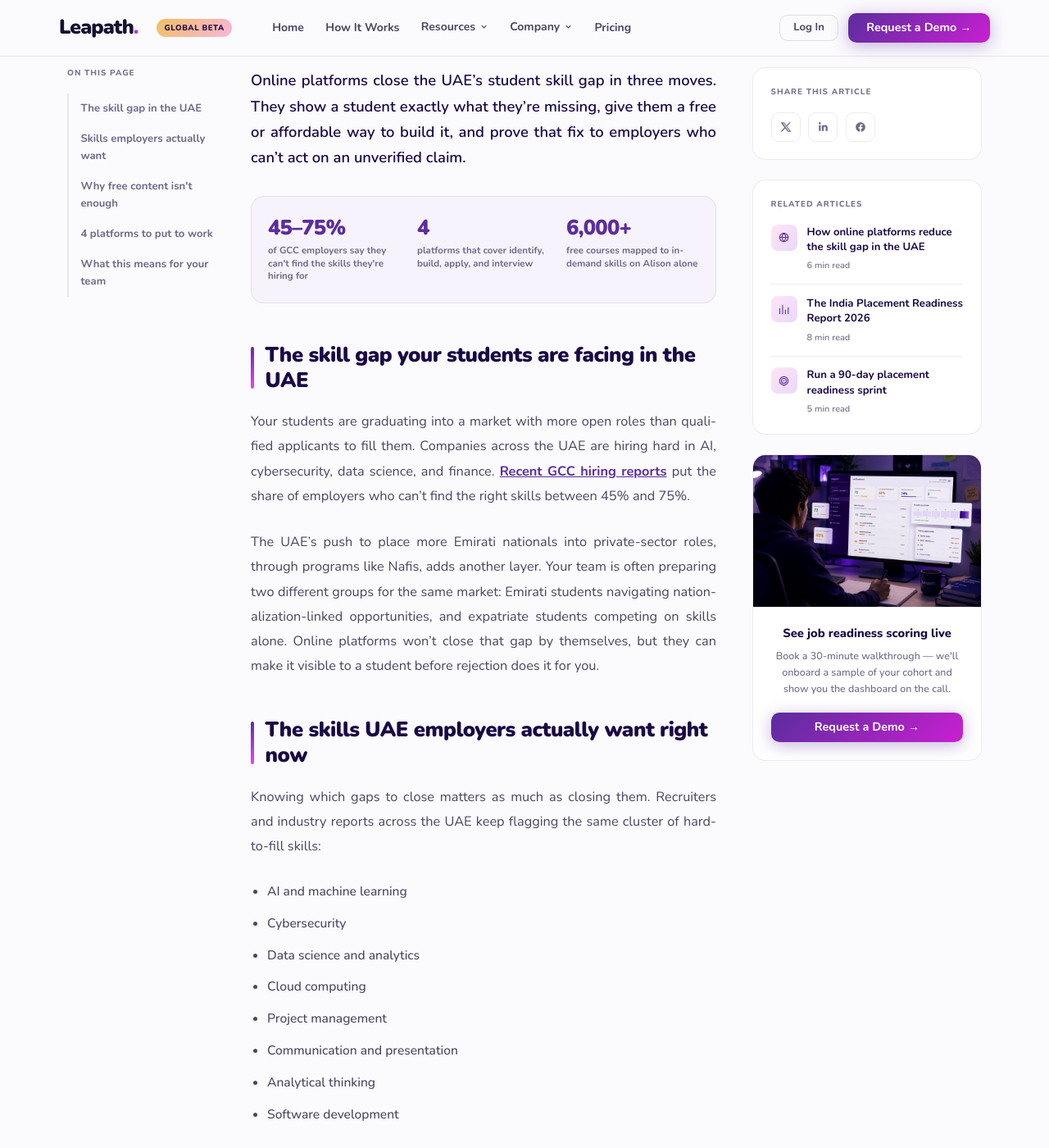
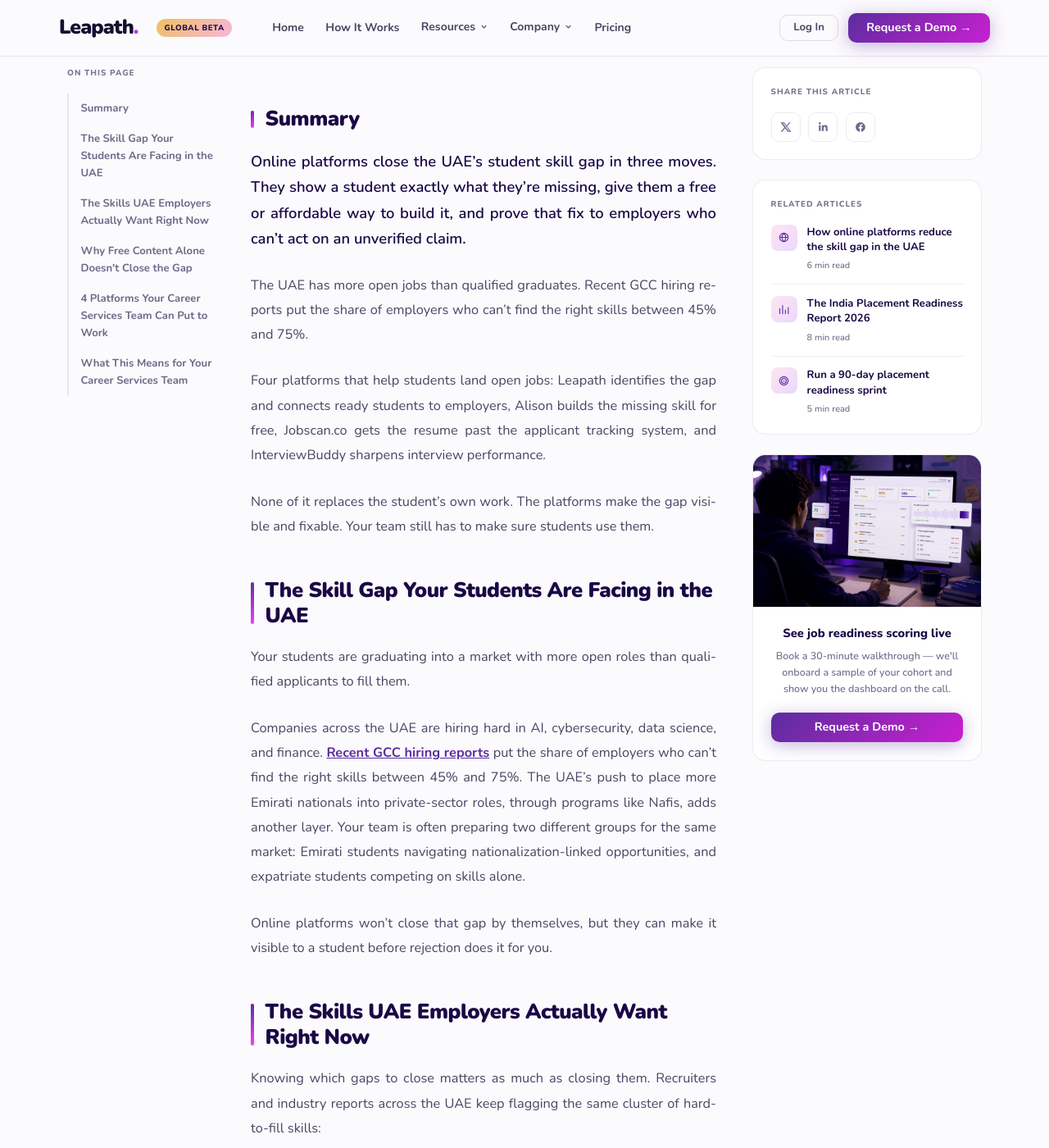
Before and after one commit to Leapath/leapath-website, a Jekyll site: the page built from _data/_v2_blog/how-can-online-platforms-help-reduce-skill-gap-uae.md, in a window 1280 px wide and 1400 px high, scrolled down 705 px. Shown: the whole window at 82% size. Built offline with Jekyll 4.4.1, drawn with Linux system fonts in a browser that asks for light colours; some of the changed text lies outside the part shown.

Commit message:
Match UAE online-platforms blog post verbatim to its source doc
Restores the doc's Summary section, exact heading text/casing, and
paragraph breaks; removes the invented stats callout; fixes alt text
and a couple of reworded sentences back to the doc's wording.

```diff
--- a/_data/_v2_blog/how-can-online-platforms-help-reduce-skill-gap-uae.md
+++ b/_data/_v2_blog/how-can-online-platforms-help-reduce-skill-gap-uae.md
@@ -7,8 +7,8 @@ description: "Online platforms help UAE students close skill gaps by identifying
 og_image: "/assets/v2/images/blogs/how-can-online-platforms-help-reduce-skill-gap-uae/hero.jpg"
 category: guide
 eyebrow: "Guide"
-h1: "How can online platforms help reduce the skill gap among students in the UAE?"
-sub: "The UAE has more open jobs than qualified graduates. Here's how four online platforms show students what they're missing, help them build it, and prove it to employers who can't act on an unverified claim."
+h1: "How Can Online Platforms Help Reduce the Skill Gap Among Students in the UAE?"
+sub: "Online platforms close the UAE's student skill gap in three moves. They show a student exactly what they're missing, give them a free or affordable way to build it, and prove that fix to employers who can't act on an unverified claim."
 author: "Leapath Team"
 author_role: "Leapath Team"
 read_time: "9 min read"
@@ -17,11 +17,12 @@ blog_img_class: bc__img--2
 blog_img_icon: ic-globe
 mono: "LP"
 toc:
-  - {anchor: gap, label: "The skill gap in the UAE"}
-  - {anchor: skills, label: "Skills employers actually want"}
-  - {anchor: free-content, label: "Why free content isn't enough"}
-  - {anchor: platforms, label: "4 platforms to put to work"}
-  - {anchor: takeaway, label: "What this means for your team"}
+  - {anchor: summary, label: "Summary"}
+  - {anchor: gap, label: "The Skill Gap Your Students Are Facing in the UAE"}
+  - {anchor: skills, label: "The Skills UAE Employers Actually Want Right Now"}
+  - {anchor: free-content, label: "Why Free Content Alone Doesn't Close the Gap"}
+  - {anchor: platforms, label: "4 Platforms Your Career Services Team Can Put to Work"}
+  - {anchor: takeaway, label: "What This Means for Your Career Services Team"}
 related:
   - {url: /blog/uae-skill-gap-online-platforms/, icon: ic-globe, title: "How online platforms reduce the skill gap in the UAE", meta: "6 min read"}
   - {url: /blog/india-placement-readiness-report-2026/, icon: ic-bar-chart, title: "The India Placement Readiness Report 2026", meta: "8 min read"}
@@ -40,22 +41,27 @@ related_grid:
   - {url: /blog/india-placement-readiness-report-2026/, img: /assets/v2/images/blogs/india-placement-readiness-report-2026/research-report.jpg, tag: "Research", title: "The India Placement Readiness Report 2026", meta: "8 min read"}
   - {url: /case-studies/psg-tech-case-study/, img: /assets/v2/images/case-studies/psg-tech-case-study/psg-tech.jpg, tag: "Case Study", title: "How PSG Tech improved placement rate by 34% in a single season", meta: "6 min read"}
 ---
+## Summary
+{: #summary}
+
 Online platforms close the UAE's student skill gap in three moves. They show a student exactly what they're missing, give them a free or affordable way to build it, and prove that fix to employers who can't act on an unverified claim.
 
-<div class="bp__stats">
-  <div><div class="bp__stat-n">45–75%</div><div class="bp__stat-l">of GCC employers say they can't find the skills they're hiring for</div></div>
-  <div><div class="bp__stat-n">4</div><div class="bp__stat-l">platforms that cover identify, build, apply, and interview</div></div>
-  <div><div class="bp__stat-n">6,000+</div><div class="bp__stat-l">free courses mapped to in-demand skills on Alison alone</div></div>
-</div>
+The UAE has more open jobs than qualified graduates. Recent GCC hiring reports put the share of employers who can't find the right skills between 45% and 75%.
 
-## The skill gap your students are facing in the UAE
+Four platforms that help students land open jobs: Leapath identifies the gap and connects ready students to employers, Alison builds the missing skill for free, Jobscan.co gets the resume past the applicant tracking system, and InterviewBuddy sharpens interview performance.
+
+None of it replaces the student's own work. The platforms make the gap visible and fixable. Your team still has to make sure students use them.
+
+## The Skill Gap Your Students Are Facing in the UAE
 {: #gap}
 
-Your students are graduating into a market with more open roles than qualified applicants to fill them. Companies across the UAE are hiring hard in AI, cybersecurity, data science, and finance. [Recent GCC hiring reports](https://www.saviorhire.com/post/uae-tech-hiring-trends){:target="_blank" rel="noopener"} put the share of employers who can't find the right skills between 45% and 75%.
+Your students are graduating into a market with more open roles than qualified applicants to fill them.
 
-The UAE's push to place more Emirati nationals into private-sector roles, through programs like Nafis, adds another layer. Your team is often preparing two different groups for the same market: Emirati students navigating nationalization-linked opportunities, and expatriate students competing on skills alone. Online platforms won't close that gap by themselves, but they can make it visible to a student before rejection does it for you.
+Companies across the UAE are hiring hard in AI, cybersecurity, data science, and finance. [Recent GCC hiring reports](https://www.saviorhire.com/post/uae-tech-hiring-trends){:target="_blank" rel="noopener"} put the share of employers who can't find the right skills between 45% and 75%. The UAE's push to place more Emirati nationals into private-sector roles, through programs like Nafis, adds another layer. Your team is often preparing two different groups for the same market: Emirati students navigating nationalization-linked opportunities, and expatriate students competing on skills alone.
 
-## The skills UAE employers actually want right now
+Online platforms won't close that gap by themselves, but they can make it visible to a student before rejection does it for you.
+
+## The Skills UAE Employers Actually Want Right Now
 {: #skills}
 
 Knowing which gaps to close matters as much as closing them. Recruiters and industry reports across the UAE keep flagging the same cluster of hard-to-fill skills:
@@ -92,14 +104,16 @@ These four platforms cover four different stages of the same journey. One shows
 | 3. Fix the application | Jobscan.co | Scans a resume against a specific job description and shows exactly what's getting it filtered out by the employer's applicant tracking system | Free tier with limited scans per month, paid plans for unlimited use |
 | 4. Practice the interview | InterviewBuddy | Live, one-on-one mock interviews with industry experts, plus AI-scored practice rounds on delivery and confidence | Pay-per-session, with expert-led sessions starting around $24 |
 
-![Bridging the skill gaps in UAE students through online platforms](/assets/v2/images/blogs/how-can-online-platforms-help-reduce-skill-gap-uae/skill-gap-bridging-diagram.jpg){:loading="lazy"}
+![Bridging the Skill gaps in UAE students through Online platforms](/assets/v2/images/blogs/how-can-online-platforms-help-reduce-skill-gap-uae/skill-gap-bridging-diagram.jpg){:loading="lazy"}
 
-## Leapath: show students exactly where they stand
+### Leapath: Show Students Exactly Where They Stand
 {: #leapath}
 
 ![Leapath Hero Section](/assets/v2/images/blogs/how-can-online-platforms-help-reduce-skill-gap-uae/leapath-platform.jpg){:loading="lazy"}
 
-Leapath exists to close the gap between where a student stands today and what employers want. It starts with visibility. Every student gets a job readiness score out of 100, built from custom assessments rather than resumes or anything self-reported. Here's what a student gets on the platform:
+Leapath exists to close the gap between where a student stands today and what employers want. It starts with visibility. Every student gets a job readiness score out of 100, built from custom assessments rather than resumes or anything self-reported.
+
+Here's what a student gets on the platform:
 
 - A readiness score out of 100, with separate scores for technical ability, communication, and problem solving, so a student knows which area needs the most work
 - A clear view of the skills holding them back against the exact skills employers want for their target job roles
@@ -107,14 +121,18 @@ Leapath exists to close the gap between where a student stands today and what em
 - Curated courses mapped to each student's specific skill gaps, tied to a short-term and long-term plan
 - A shareable public profile showing readiness scores and verified skills, so a student can see who's viewed their profile and which employers have shortlisted them
 
-Once a student is ready, Leapath connects them directly with employers hiring for the exact roles they're targeting. Career Services teams run this system, but it's built around the student's readiness, not the team's workflow. Pricing is custom, based on the size and needs of the institution. If you want to see what this would look like for your own students, Leapath offers a [free consultation](/contact/).
+Once a student is ready, Leapath connects them directly with employers hiring for the exact roles they're targeting. Career Services teams run this system, but it's built around the student's readiness, not the team's workflow. Pricing is custom, based on the size and needs of the institution.
 
-## Alison: give students a free way to close the gap
+If you want to see what this would look like for your own students, Leapath offers a [free consultation](/contact/).
+
+### Alison: Give Students a Free Way to Close the Skill
 {: #alison}
 
 ![Alison Hero Section](/assets/v2/images/blogs/how-can-online-platforms-help-reduce-skill-gap-uae/alison-platform.jpg){:loading="lazy"}
 
-[Alison](https://alison.com/){:target="_blank" rel="noopener"} gives students access to over 6,000 free courses covering the skills UAE employers are hiring for right now: AI, cybersecurity, data science, digital marketing, IT management, software development, business operations, healthcare, and sustainability. Every course is self-paced and free, and courses are available in multiple languages, including Arabic, which matters for a UAE student population. Here's what a student gets on the platform:
+[Alison](https://alison.com/){:target="_blank" rel="noopener"} gives students access to over 6,000 free courses covering the skills UAE employers are hiring for right now: AI, cybersecurity, data science, digital marketing, IT management, software development, business operations, healthcare, and sustainability. Every course is self-paced and free, and courses are available in multiple languages, including Arabic, which matters for a UAE student population.
+
+Here's what a student gets on the platform:
 
 - Certificate courses completable in under three hours, and diploma courses of six to fifteen hours for deeper subject knowledge
 - End-of-course assessments requiring at least 80% to pass, with unlimited retakes
@@ -139,12 +159,14 @@ Most resumes get filtered out by an applicant tracking system before a human eve
 
 Jobscan's own data shows LinkedIn profile optimization through the platform leads to an average 132% increase in profile views. Users who follow its recommendations also report more than twice as many interviews. There's a free tier with five scans per month, and paid plans starting around $30 a month for unlimited scans.
 
-## InterviewBuddy: let students rehearse before it counts
+### InterviewBuddy: Let Students Rehearse Before It Counts
 {: #interviewbuddy}
 
 ![InterviewBuddy Hero Section](/assets/v2/images/blogs/how-can-online-platforms-help-reduce-skill-gap-uae/interviewbuddy-platform.jpg){:loading="lazy"}
 
-[InterviewBuddy](https://interviewbuddy.net/){:target="_blank" rel="noopener"} offers live, one-on-one mock interview sessions with industry experts from companies like Google, McKinsey, and Deloitte. The platform reports over 200,000 success stories across 350-plus roles, for candidates from 40-plus countries. Every session is tailored to a student's specific role, industry, and experience level. Here's what a student gets on the platform:
+[InterviewBuddy](https://interviewbuddy.net/){:target="_blank" rel="noopener"} offers live, one-on-one mock interview sessions with industry experts from companies like Google, McKinsey, and Deloitte. The platform reports over 200,000 success stories across 350-plus roles, for candidates from 40-plus countries. Every session is tailored to a student's specific role, industry, and experience level.
+
+Here's what a student gets on the platform:
 
 - Role-specific practice: students paste the actual job description and choose the interview type (behavioral, technical, leadership, or HR), and the mock session mirrors what they'll face
 - AI-driven analysis of communication, confidence, and delivery in every session
@@ -156,9 +178,11 @@ Jobscan's own data shows LinkedIn profile optimization through the platform lead
 
 Pricing runs in three tiers: a free-to-low-cost AI practice round, one-on-one expert sessions starting from roughly ₹1,499 (about $18), and custom pricing for specialized senior or niche roles.
 
-## What this means for your Career Services team
+## What This Means for Your Career Services Team
 {: #takeaway}
 
-None of these four platforms remove the work a student has to do. A platform can show the gap, hand over the course, or run a mock interview — the student still has to sit through it and redo the weak parts. What changes is where your team spends its time: instead of discovering a gap during a rejection debrief, you catch it months earlier. That frees your own advising hours for the judgment calls a platform can't make.
+None of these four platforms remove the work a student has to do.
+
+A platform can show the gap, hand over the course, or run a mock interview. The student still has to sit through it and redo the weak parts. What changes is where your team spends its time: instead of discovering a gap during a rejection debrief, you catch it months earlier. That frees your own advising hours for the judgment calls a platform can't make.
 
 > The platforms guide. The student still has to act.
```
Also changed, not shown: other parts of _data/_v2_blog/how-can-online-platforms-help-reduce-skill-gap-uae.md (+18 -10 lines).
